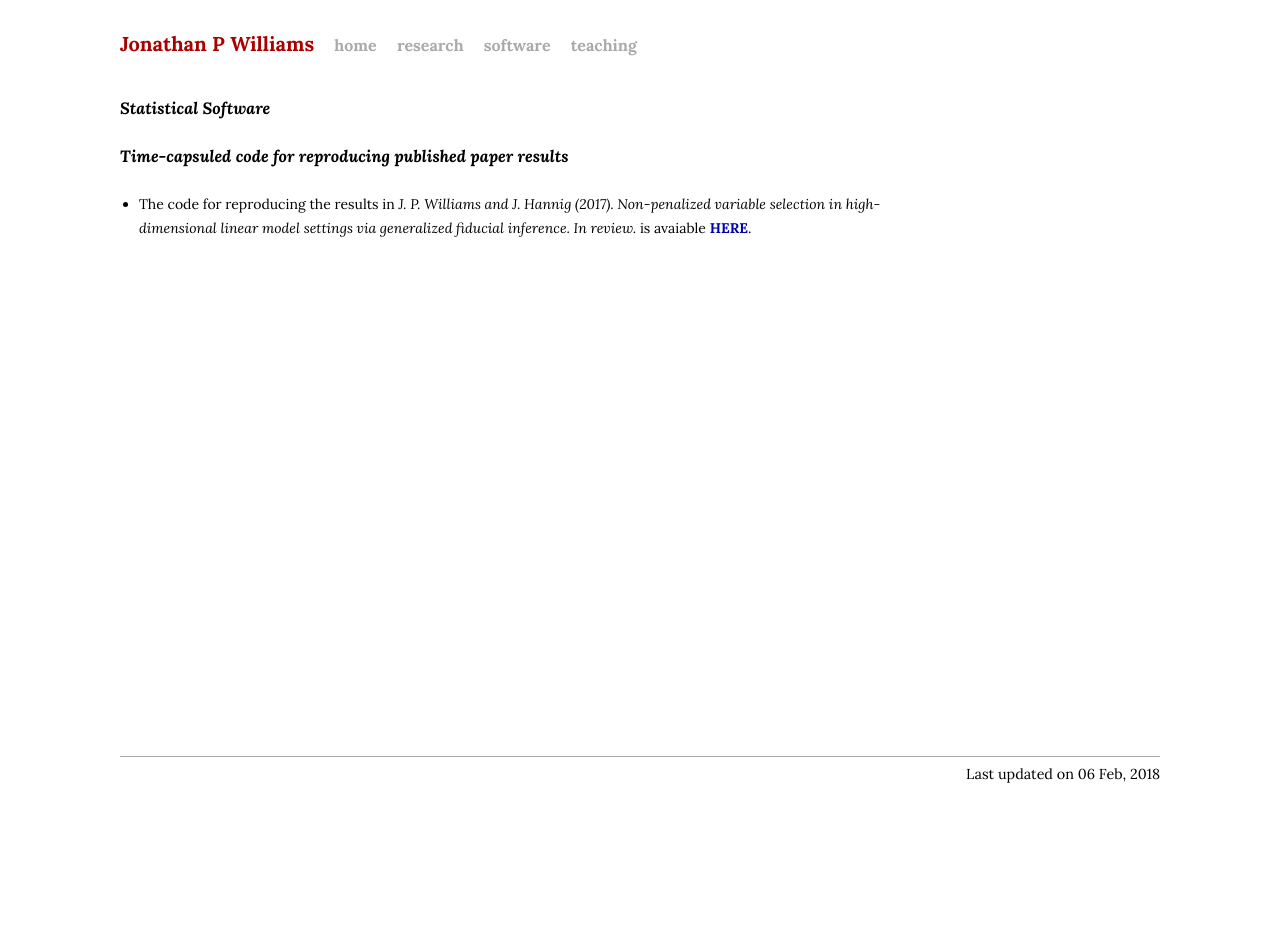
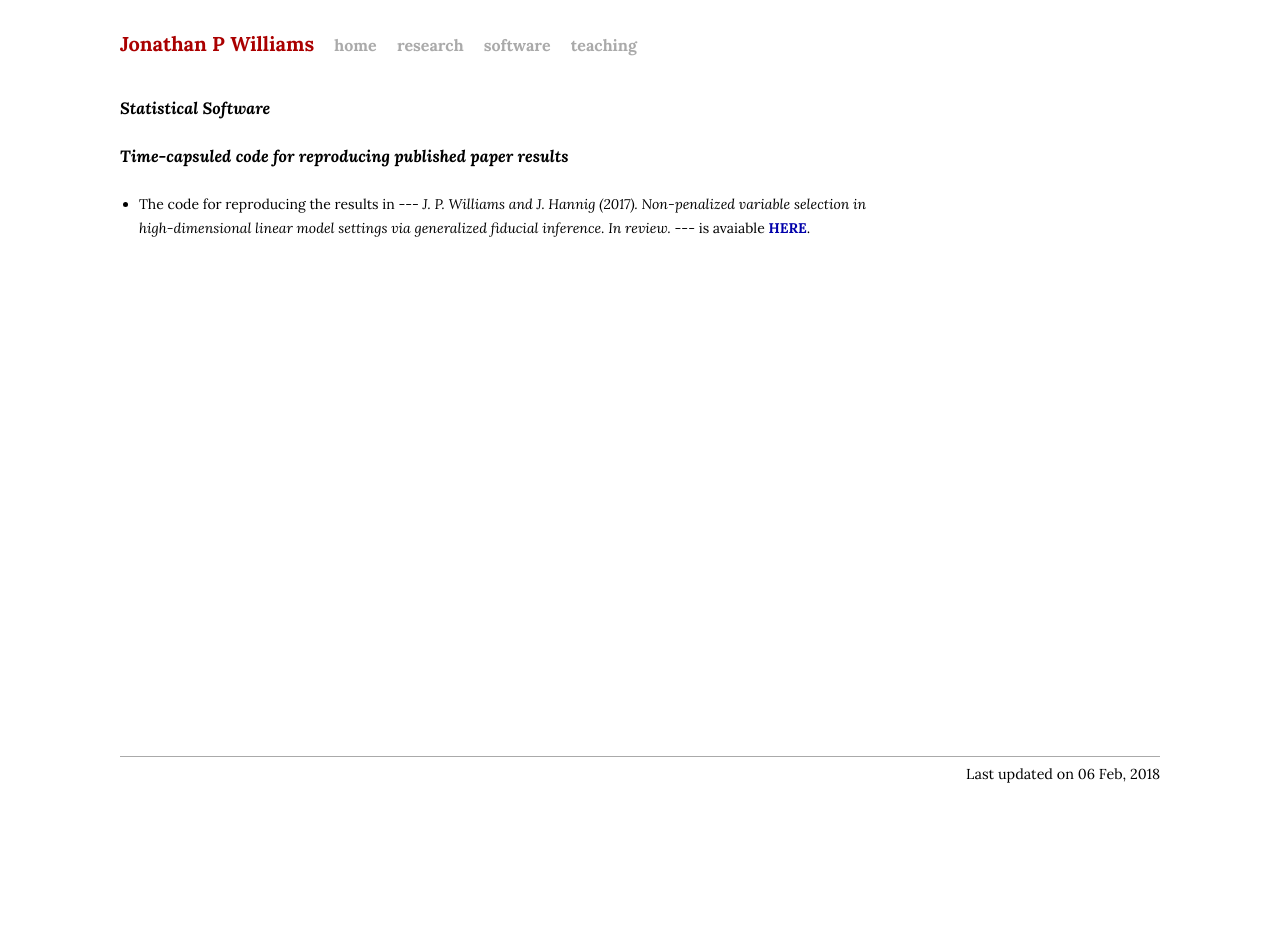
Before and after one commit to jonathanpw/jonathanpw.github.io, a Jekyll site: the page built from software.html, in a window 1280 px wide. Built offline with Jekyll 4.4.1, drawn with Linux system fonts in a browser that asks for light colours.

Commit message:
new code

```diff
--- a/software.html
+++ b/software.html
@@ -13,4 +13,4 @@
 <br>
 <ul>
 
-<li> The code for reproducing the results in <i>J. P. Williams and J. Hannig (2017). Non-penalized variable selection in high-dimensional linear model settings via generalized fiducial inference. In review.</i> is avaiable <a href="/assets/TimeCapsule_Code.tar.gz"><b>HERE</b></a>. </li>
+<li> The code for reproducing the results in --- <i>J. P. Williams and J. Hannig (2017). Non-penalized variable selection in high-dimensional linear model settings via generalized fiducial inference. In review.</i> --- is avaiable <a href="/assets/TimeCapsule_Code.tar.gz"><b>HERE</b></a>. </li>
```
